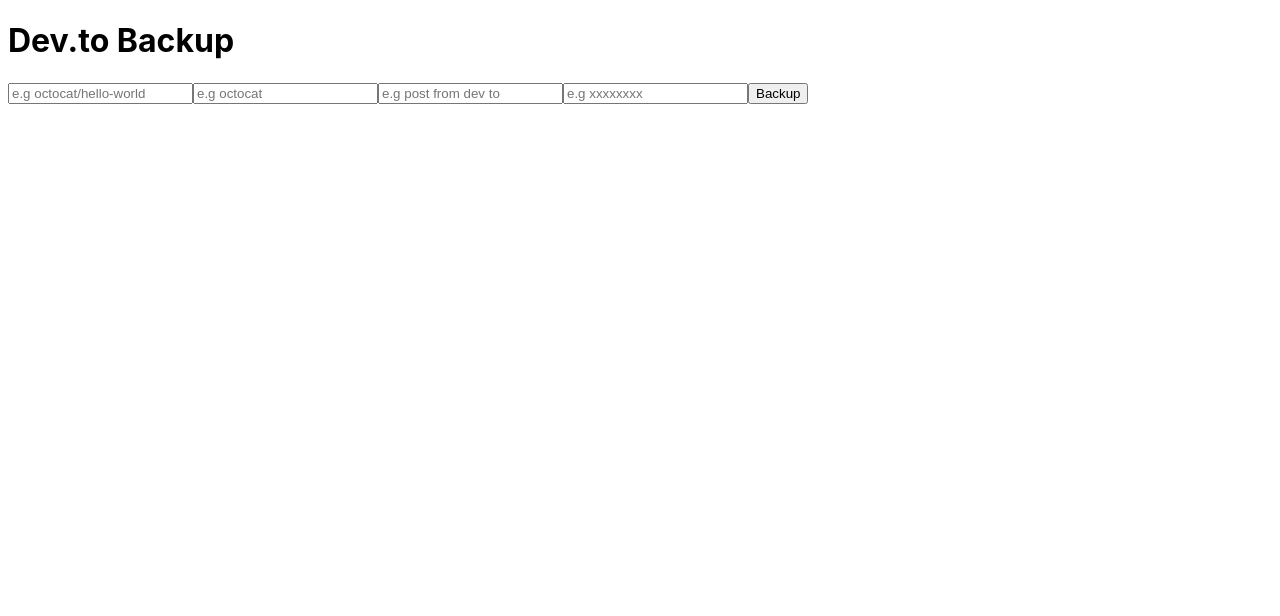
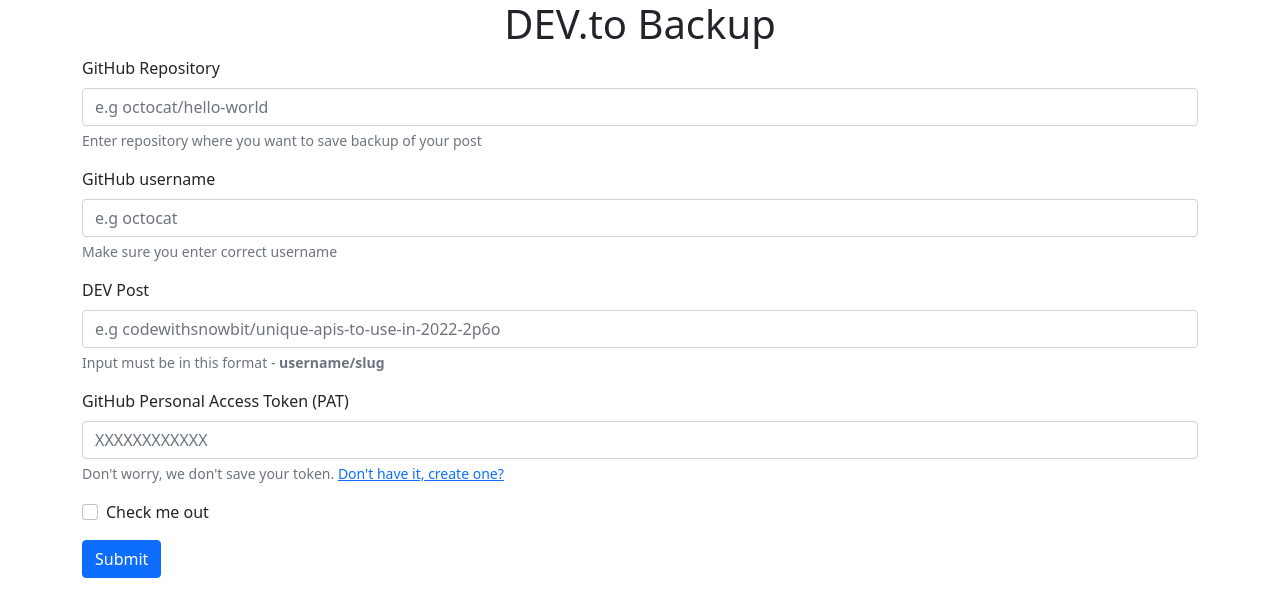
Before and after one commit to dhairyathedev/dev-backup, a Next.js app: page / in a window 1280 px wide. Shown: the top 616 px of the page. Built offline with nearby package versions, Linux system fonts and the light colour scheme.

Commit message:
Add: bootstrap theme

```diff
--- a/package.json
+++ b/package.json
@@ -9,9 +9,11 @@
   },
   "dependencies": {
     "@octokit/core": "^3.5.1",
+    "bootstrap": "^5.1.3",
     "nanoid": "^3.2.0",
     "next": "12.0.8",
     "react": "17.0.2",
+    "react-bootstrap": "^2.1.1",
     "react-dom": "17.0.2"
   },
   "devDependencies": {
--- a/pages/_app.js
+++ b/pages/_app.js
@@ -1,4 +1,5 @@
 import '../styles/globals.css'
+import 'bootstrap/dist/css/bootstrap.min.css';
 
 function MyApp({ Component, pageProps }) {
   return <Component {...pageProps} />
--- a/pages/index.js
+++ b/pages/index.js
@@ -17,11 +17,12 @@
       owner: username,
       repo: 'hello-world',
       path: 'path',
-      message: `message ${msg}`,
+      message: `backup: ${msg}`,
       content: bs64,
   })
   }
-  const getData = async () => {
+  const getData = async (e) => {
+    e.preventDefault()
     await fetch(`https://dev.to/api/articles/${post}`)
     .then(res => res.json())
     .then(data => {
@@ -30,13 +31,42 @@
     })
   }
   return(
-    <div>
-      <h1>Dev.to Backup</h1>
-      <input type="text" placeholder="e.g octocat/hello-world" onChange={e=>setRepo(e.target.value)} value={repo}/>
-      <input type="text" placeholder="e.g octocat" onChange={e=>setUsername(e.target.value)} value={username}/>
-      <input type="text" placeholder="e.g post from dev to" onChange={e=>setPost(e.target.value)} value={post}/>
-      <input type="text" placeholder="e.g xxxxxxxx" onChange={e=>setToken(e.target.value)} value={token}/>
-      <button onClick={getData}>Backup</button>
+    <div className="container">
+      <h1 className="text-center">DEV.to Backup</h1>
+      {/* <form onSubmit={getData}>
+      <input type="text" placeholder="e.g octocat/hello-world" onChange={e=>setRepo(e.target.value)} value={repo} required/>
+      <input type="text" placeholder="e.g octocat" onChange={e=>setUsername(e.target.value)} value={username} required/>
+      <input type="text" placeholder="e.g post from dev to" onChange={e=>setPost(e.target.value)} value={post} required/>
+      <input type="text" placeholder="e.g xxxxxxxx" onChange={e=>setToken(e.target.value)} value={token} required/>
+      <button type="submit">Backup</button>
+      </form> */}
+      <form onSubmit={getData}>
+        <div className="mb-3">
+          <label  className="form-label">GitHub Repository</label>
+          <input type="text" className="form-control" placeholder="e.g octocat/hello-world" onChange={e=>setRepo(e.target.value)} value={repo} required/>
+          <div className="form-text">Enter repository where you want to save backup of your post</div>
+        </div>
+        <div className="mb-3">
+          <label  className="form-label">GitHub username</label>
+          <input type="text" className="form-control" placeholder="e.g octocat" onChange={e=>setUsername(e.target.value)} value={username} required/>
+          <div className="form-text">Make sure you enter correct username</div>
+        </div>
+        <div className="mb-3">
+          <label  className="form-label">DEV Post</label>
+          <input type="text" className="form-control" placeholder="e.g codewithsnowbit/unique-apis-to-use-in-2022-2p6o" onChange={e=>setPost(e.target.value)} value={post} required/>
+          <div className="form-text">Input must be in this format - <b>username/slug</b></div>
+        </div>
+        <div className="mb-3">
+          <label  className="form-label">GitHub Personal Access Token (PAT)</label>
+          <input type="text" className="form-control" placeholder="XXXXXXXXXXXX" onChange={e=>setToken(e.target.value)} value={token} required/>
+          <div className="form-text">Don&apos;t worry, we don&apos;t save your token. <a href="https://github.com/settings/tokens/new?scopes=repo" target="_blank" rel="noopener noreferrer">Don&apos;t have it, create one?</a></div>
+        </div>
+        <div className="mb-3 form-check">
+          <input type="checkbox" className="form-check-input" id="exampleCheck1" />
+          <label className="form-check-label" >Check me out</label>
+        </div>
+        <button type="submit" className="btn btn-primary">Submit</button>
+      </form>
     </div>
   )
 }
```
Also changed, not shown: 1 other file (tests, documents, lock files or other folders).
